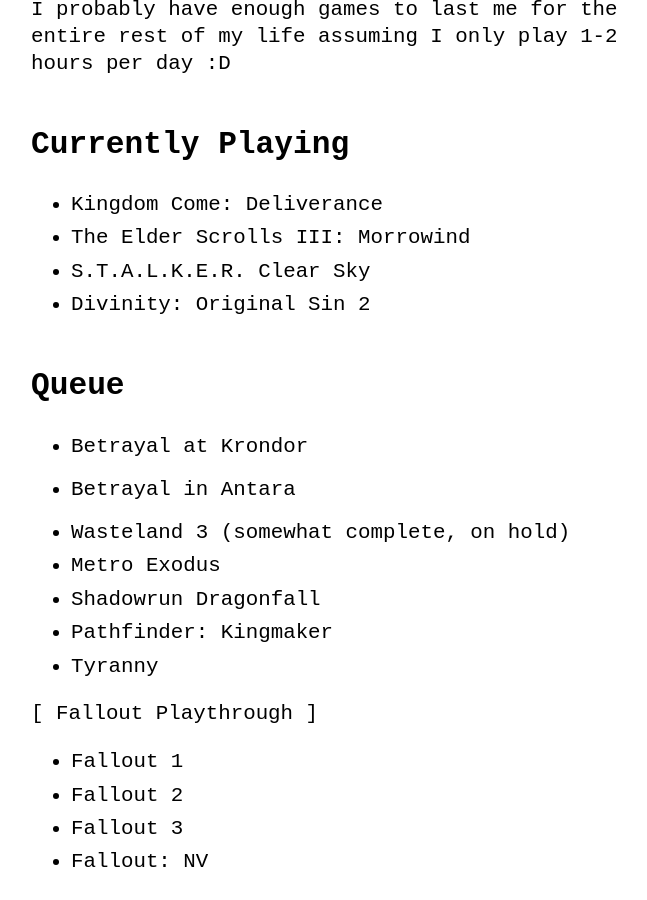
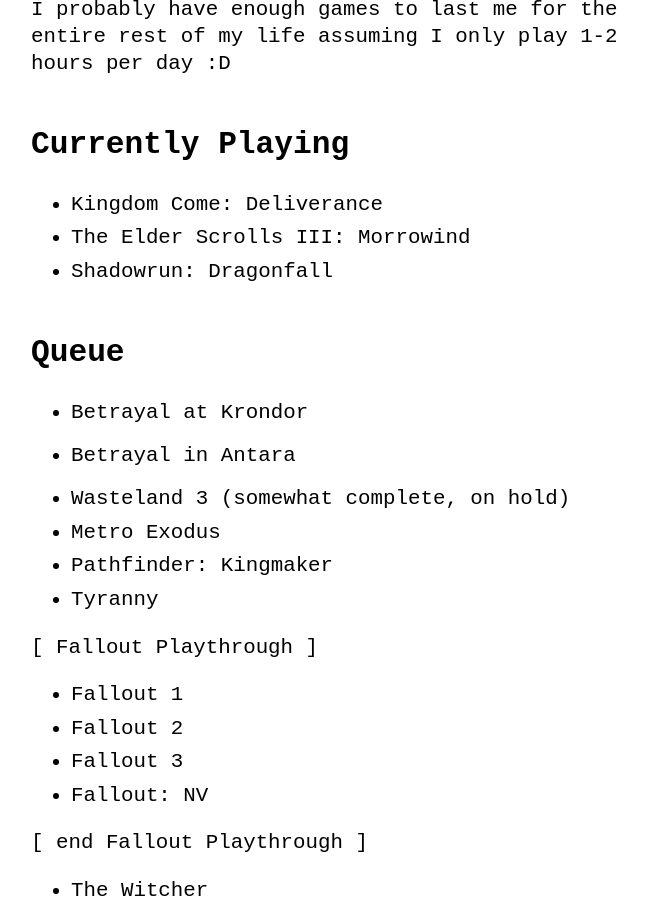
Before and after one commit to deadoceans/deadoceans.github.io, a Jekyll site: the page built from games-list.md, in a window 1280 px wide and 900 px high, scrolled down 880 px. Shown: the whole window, without its empty margins (289-936 px from the left). Built offline with Jekyll 4.4.1, drawn with Linux system fonts in a browser that asks for light colours.

Commit message:
Update games-list.md

```diff
--- a/games-list.md
+++ b/games-list.md
@@ -18,9 +18,7 @@
 ## Currently Playing
 * Kingdom Come: Deliverance
 * The Elder Scrolls III: Morrowind
-* S.T.A.L.K.E.R. Clear Sky
-* Divinity: Original Sin 2
-
+* Shadowrun: Dragonfall
 
 ## Queue
 
```
Also changed, not shown: other parts of games-list.md (+1 -1 lines).
